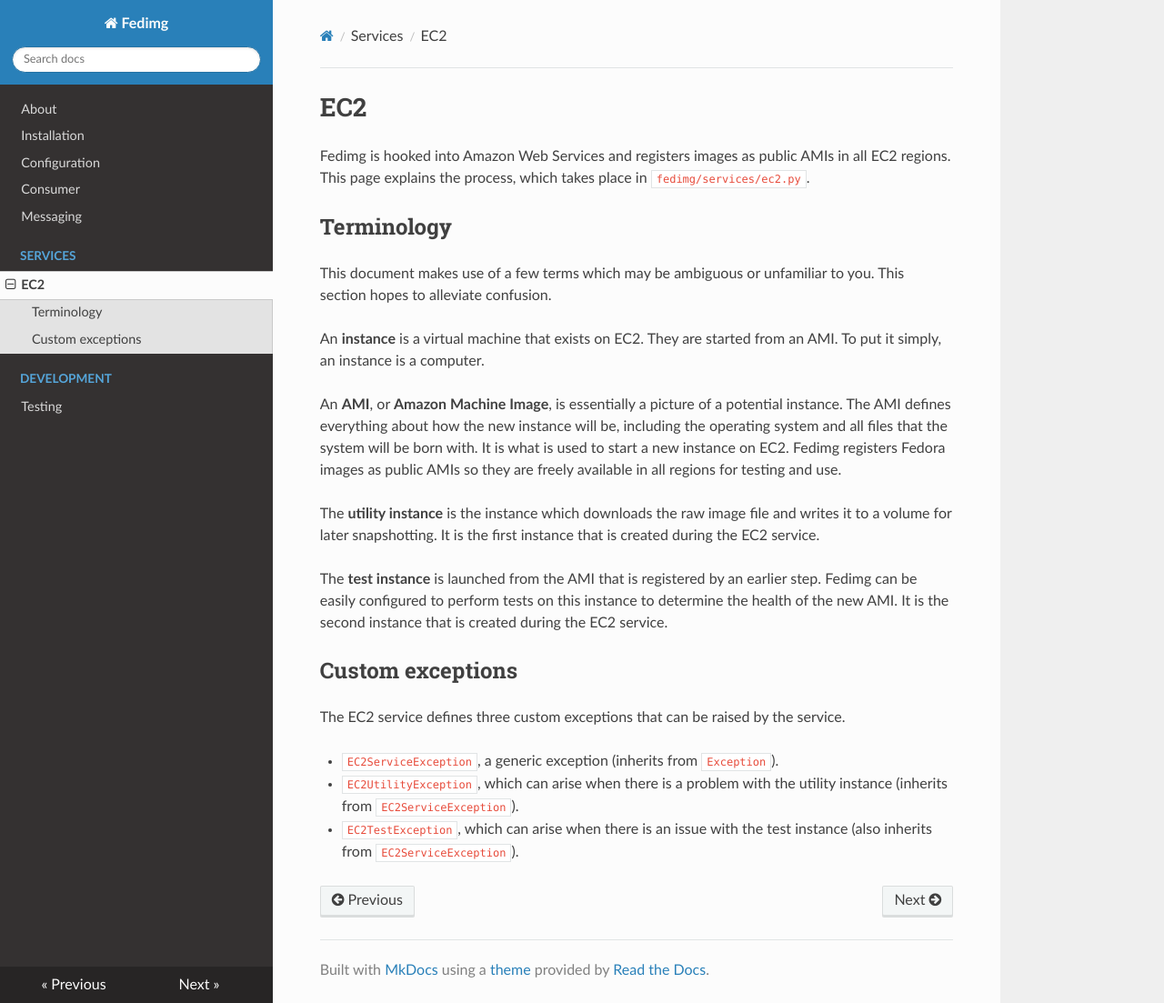
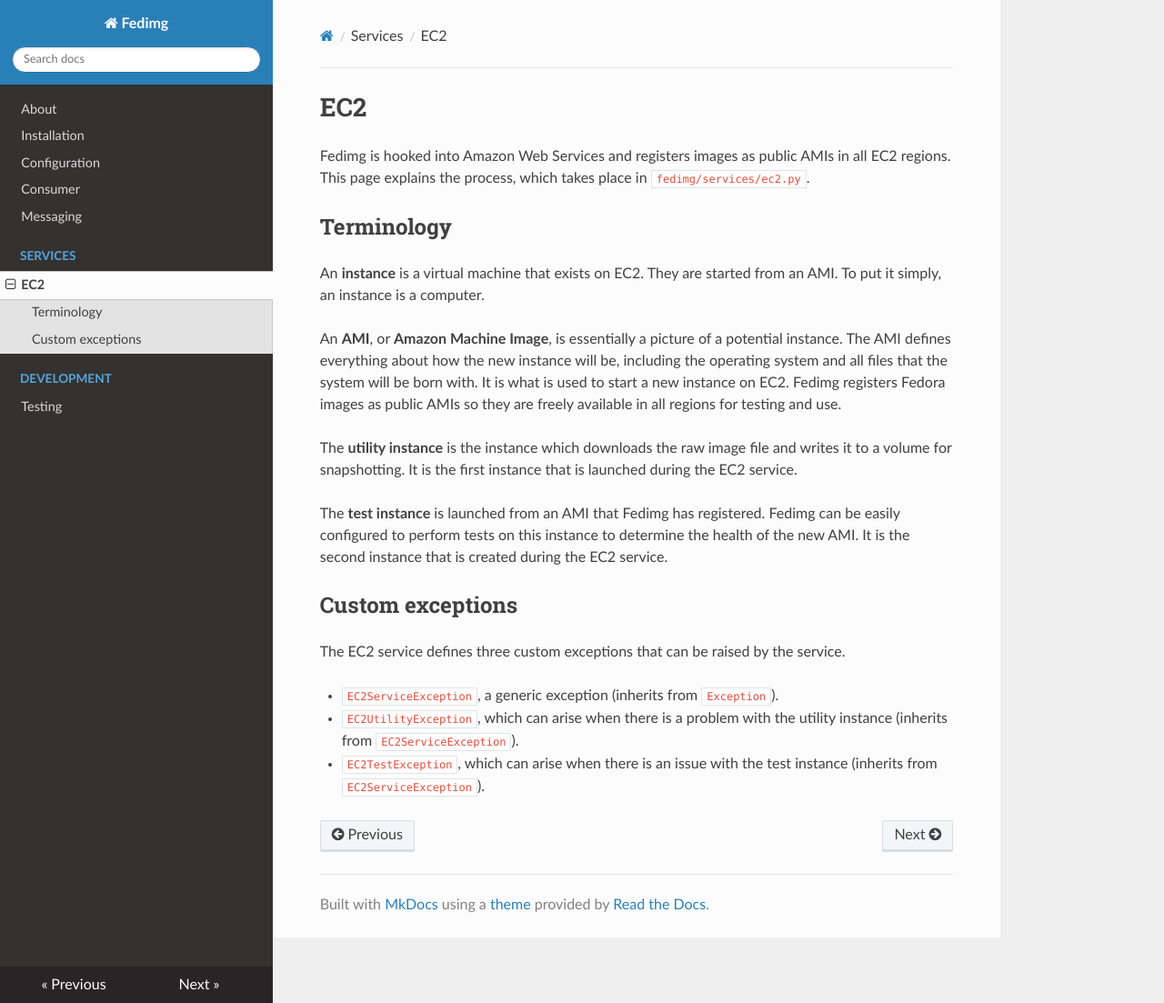
Before and after one commit to fedora-infra/fedimg, an MkDocs documentation site: the page built from docs/services/ec2.md, in a window 1280 px wide and 1103 px high. Shown: the whole window at 91% size. Built offline with MkDocs 1.6.1, drawn with Linux system fonts in a browser that asks for light colours; nearby versions of some CDN libraries; old or Windows-style settings are respelled for this version of MkDocs.

Commit message:
clean up existing EC2Service docs

```diff
--- a/docs/services/ec2.md
+++ b/docs/services/ec2.md
@@ -6,25 +6,22 @@
 
 ## Terminology
 
-This document makes use of a few terms which may be ambiguous or unfamiliar to
-you. This section hopes to alleviate confusion.
-
 An **instance** is a virtual machine that exists on EC2. They are started from
 an AMI. To put it simply, an instance is a computer.
 
 An **AMI**, or **Amazon Machine Image**, is essentially a picture of a
-potential instance.  The AMI defines everything about how the new instance will
+potential instance. The AMI defines everything about how the new instance will
 be, including the operating system and all files that the system will be born
 with. It is what is used to start a new instance on EC2. Fedimg registers
 Fedora images as public AMIs so they are freely available in all regions for
 testing and use.
 
 The **utility instance** is the instance which downloads the raw image file and
-writes it to a volume for later snapshotting. It is the first instance that is
-created during the EC2 service.
+writes it to a volume for snapshotting. It is the first instance that is
+launched during the EC2 service.
 
-The **test instance** is launched from the AMI that is registered by an earlier
-step. Fedimg can be easily configured to perform tests on this instance to
+The **test instance** is launched from an AMI that Fedimg has registered.
+Fedimg can be easily configured to perform tests on this instance to
 determine the health of the new AMI. It is the second instance that is created
 during the EC2 service.
 
@@ -36,4 +33,4 @@
 -   `EC2UtilityException`, which can arise when there is a problem with the
     utility instance (inherits from `EC2ServiceException`).
 -   `EC2TestException`, which can arise when there is an issue with the test
-    instance (also inherits from `EC2ServiceException`).
+    instance (inherits from `EC2ServiceException`).
```
